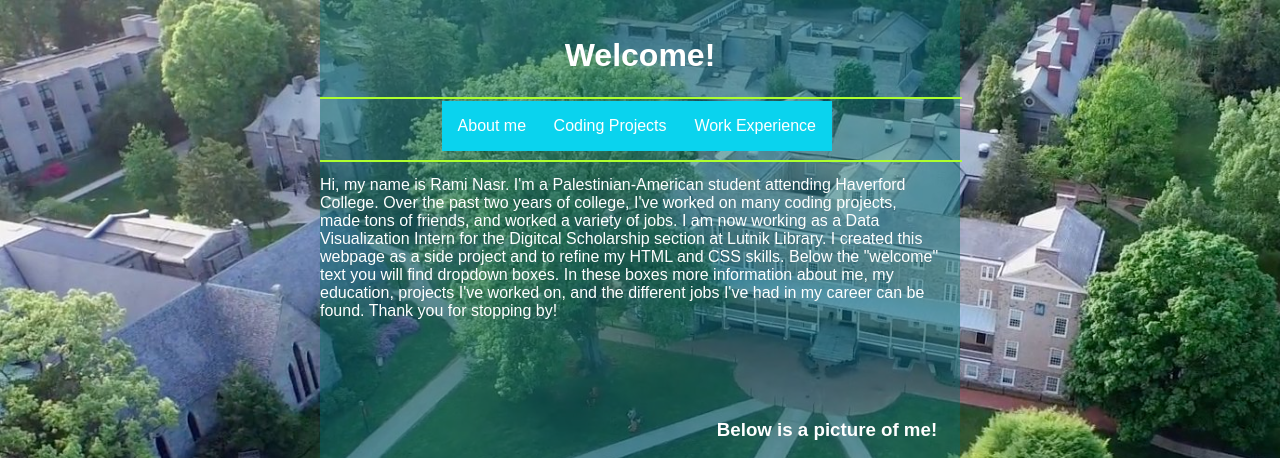
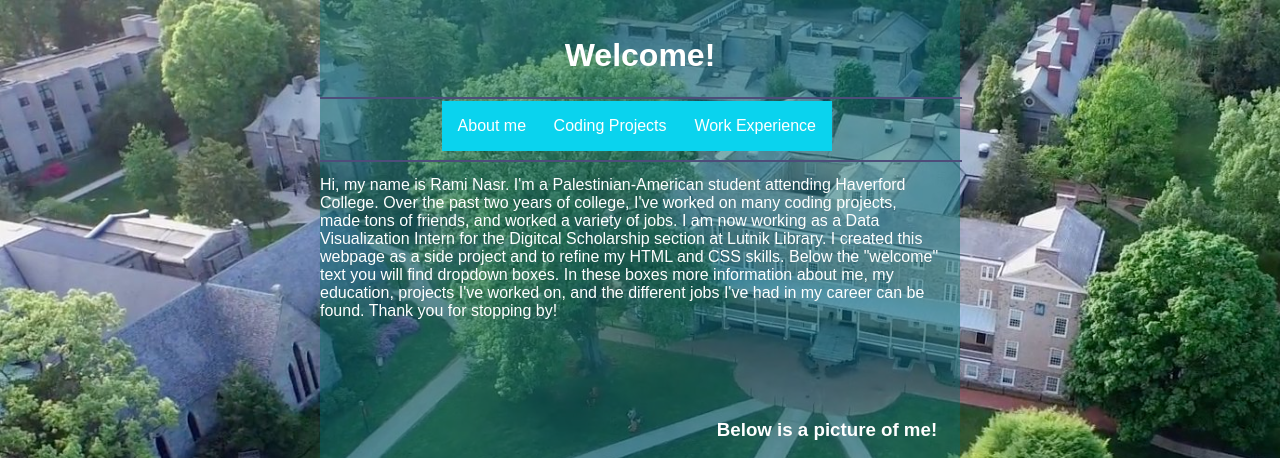
Before and after one commit to RamiNasr26/RamiNasr26.github.io, a plain HTML site: page rami.html in a window 1280 px wide. Shown: the top 458 px of the page. Drawn offline with Linux system fonts and the light colour scheme.

Commit message:
color change

```diff
--- a/style.css
+++ b/style.css
@@ -62,7 +62,7 @@ body {
 }
 .line, .line2 {
     width: 50%;
-    border: 1px solid greenyellow;
+    border: 1px solid rgb(77, 77, 122);
     position: absolute;
     left: 25%;
 }
```
